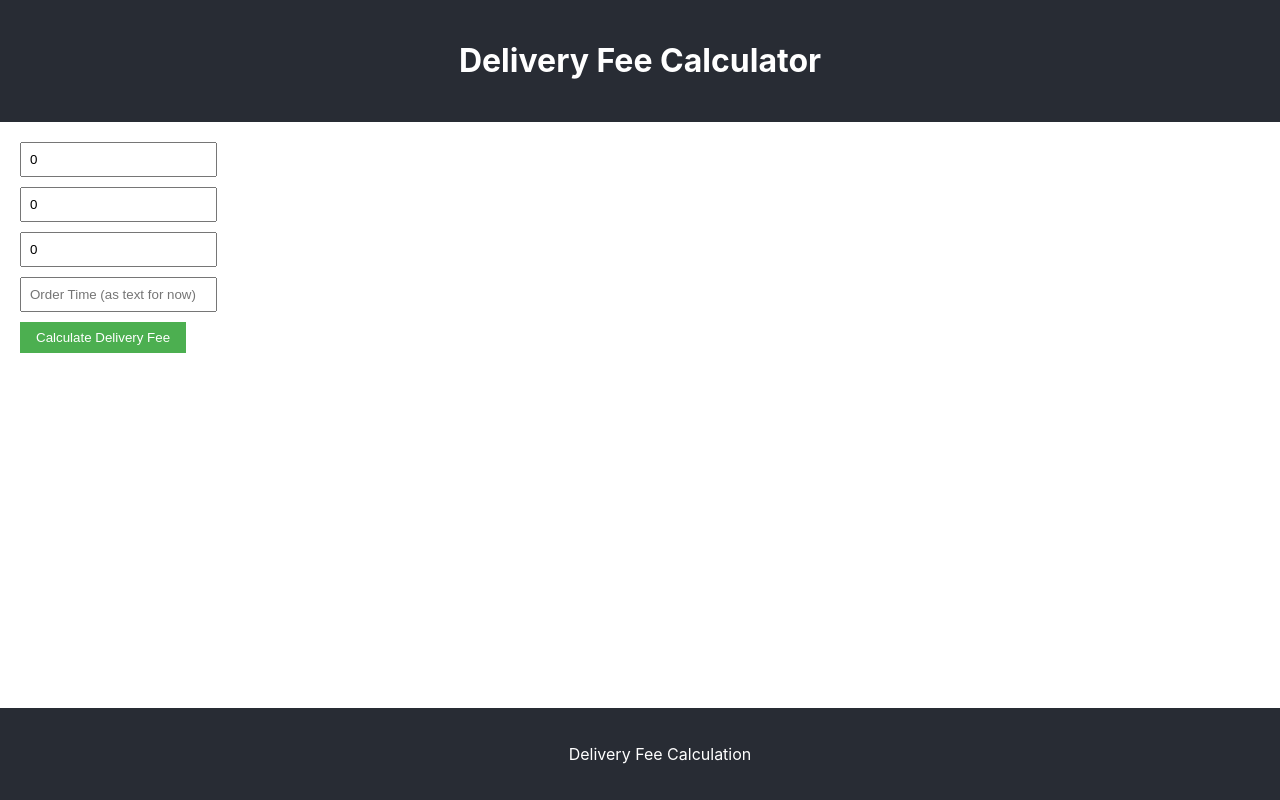
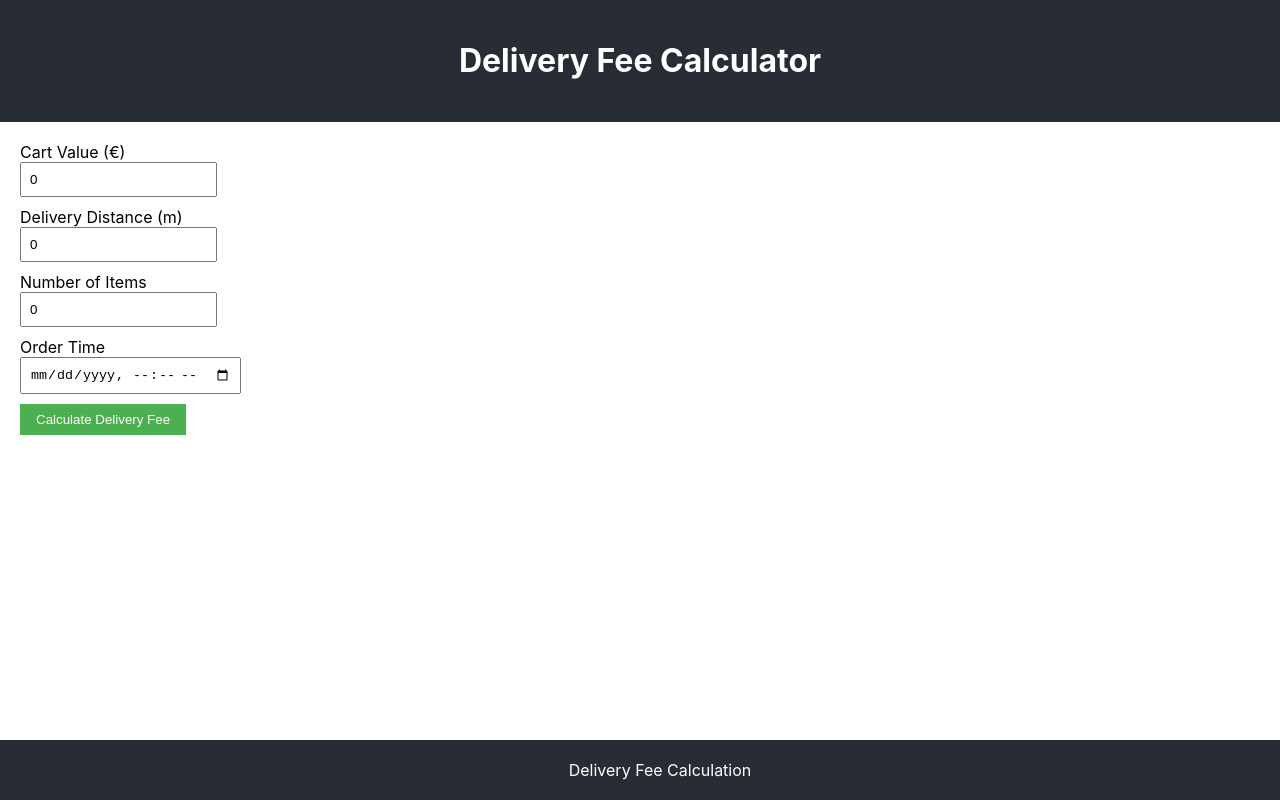
Before and after one commit to imannoorbakhsh/wolt-frontend-internship-2024-react-ts, a React (Create React App) app: page / in a window 1280 px wide. Built offline with nearby package versions, Linux system fonts and the light colour scheme.

Commit message:
Fix: Rush hour pricing based on local time zone

```diff
--- a/src/App.tsx
+++ b/src/App.tsx
@@ -1,30 +1,80 @@
-import React, { useState } from 'react';
-import './App.css';
+import React, { useState } from "react";
+import "./App.css";
 
 const App: React.FC = () => {
   const [cartValue, setCartValue] = useState<number>(0);
   const [deliveryDistance, setDeliveryDistance] = useState<number>(0);
   const [numberOfItems, setNumberOfItems] = useState<number>(0);
-  const [orderTime, setOrderTime] = useState<string>('');
+  const [orderTime, setOrderTime] = useState<string>("");
   const [deliveryFee, setDeliveryFee] = useState<number | null>(null);
-  const [errorMessage, setErrorMessage] = useState<string>('');
+  const [errorMessage, setErrorMessage] = useState<string>("");
 
   const calculateDeliveryFee = () => {
     // Reset error message
-    setErrorMessage('');
+    setErrorMessage("");
 
     // Validate inputs
     if (cartValue < 0 || deliveryDistance < 0 || numberOfItems < 0) {
-      setErrorMessage('Please enter valid values. Negative numbers are not allowed.');
+      setErrorMessage(
+        "Please enter valid values. Negative numbers are not allowed."
+      );
       return;
     }
 
-    let fee = 0;
+    let fee = 0; // Fee in euros
 
-    // Calculation logic here
-    // ...
+    // Rule 1: Small order surcharge
+    if (cartValue < 10) {
+      fee += 10 - cartValue; // Directly in euros
+    }
 
-    setDeliveryFee(fee);
+    // Rule 2: Calculate distance-based fee
+    fee += 2; // Base fee for the first 1000 meters
+    if (deliveryDistance > 1000) {
+      fee += Math.ceil((deliveryDistance - 1000) / 500); // 1€ for every additional 500 meters or part thereof
+    }
+
+    // Rule 3: Additional 50 cent surcharge for each item above 4
+    if (numberOfItems >= 5) {
+      fee += (numberOfItems - 4) * 0.5; // 50 cents per additional item
+    }
+
+    // Rule 4: Bulk fee for more than 12 items
+    if (numberOfItems > 12) {
+      fee += 1.2; // 1.20€ bulk fee
+    }
+
+    // Rule 6: Free delivery for cart value equal or more than 200€
+    if (cartValue >= 200) {
+      fee = 0;
+    } else {
+      // Apply rush hour pricing based on browser's local time
+      if (orderTime) {
+        const localOrderDate = new Date(orderTime);
+        if (!isNaN(localOrderDate.getTime())) {
+          // Log for debugging
+          console.log("Local Order Time:", localOrderDate);
+
+          // Rush hour is 3 - 7 PM local time on Fridays
+          if (
+            localOrderDate.getDay() === 5 && // Check if it's Friday
+            localOrderDate.getHours() >= 15 && // Check if it's after 3 PM local time
+            localOrderDate.getHours() < 19
+          ) {
+            // Check if it's before 7 PM local time
+            console.log("Applying rush hour pricing");
+            fee *= 1.2; // Rush hour pricing
+          } else {
+            console.log("Not applying rush hour pricing");
+          }
+        }
+      }
+      // Rule 5: The delivery fee can never be more than 15€
+      fee = Math.min(fee, 15);
+    }
+
+    // Update the state with the calculated fee
+    setDeliveryFee(parseFloat(fee.toFixed(2))); // Round to two decimal places for final fee
   };
 
   return (
@@ -33,45 +83,53 @@ const App: React.FC = () => {
         <h1>Delivery Fee Calculator</h1>
       </header>
       <div className="App-content">
+        <label>
+          Cart Value (€)
           <input
             type="number"
             value={cartValue}
-          onChange={(e) => setCartValue(Number(e.target.value))}
-          placeholder="Cart Value"
-          data-test-id="cartValue" // Added data-test-id attribute
+            onChange={(e) => setCartValue(parseFloat(e.target.value))}
+            step="0.01" // Allows inputting decimal values
+            data-test-id="cartValue"
           />
+        </label>
+
+        <label>
+          Delivery Distance (m)
           <input
             type="number"
             value={deliveryDistance}
             onChange={(e) => setDeliveryDistance(Number(e.target.value))}
-          placeholder="Delivery Distance (in meters)"
-          data-test-id="deliveryDistance" // Added data-test-id attribute
+            data-test-id="deliveryDistance"
           />
+        </label>
+        <label>
+          Number of Items
           <input
             type="number"
             value={numberOfItems}
             onChange={(e) => setNumberOfItems(Number(e.target.value))}
-          placeholder="Number of Items"
-          data-test-id="numberOfItems" // Added data-test-id attribute
+            data-test-id="numberOfItems"
           />
+        </label>
+        <label>
+          Order Time
           <input
-          type="text"
+            type="datetime-local"
             value={orderTime}
             onChange={(e) => setOrderTime(e.target.value)}
-          placeholder="Order Time (as text for now)"
-          data-test-id="orderTime" // Added data-test-id attribute
+            data-test-id="orderTime"
           />
+        </label>
         <button onClick={calculateDeliveryFee} data-test-id="calculateButton">
           Calculate Delivery Fee
         </button>
         {deliveryFee !== null && (
-          <p data-test-id="fee">Calculated Delivery Fee: {deliveryFee}€</p>
+          <p data-test-id="fee">Delivery price: {deliveryFee}€</p>
         )}
         {errorMessage && <p className="error-message">{errorMessage}</p>}
       </div>
-      <footer className="App-footer">
-        <p>Delivery Fee Calculation</p>
-      </footer>
+      <footer className="App-footer">Delivery Fee Calculation</footer>
     </div>
   );
 };
```
Lines whose indentation alone changed are shown as unchanged.
